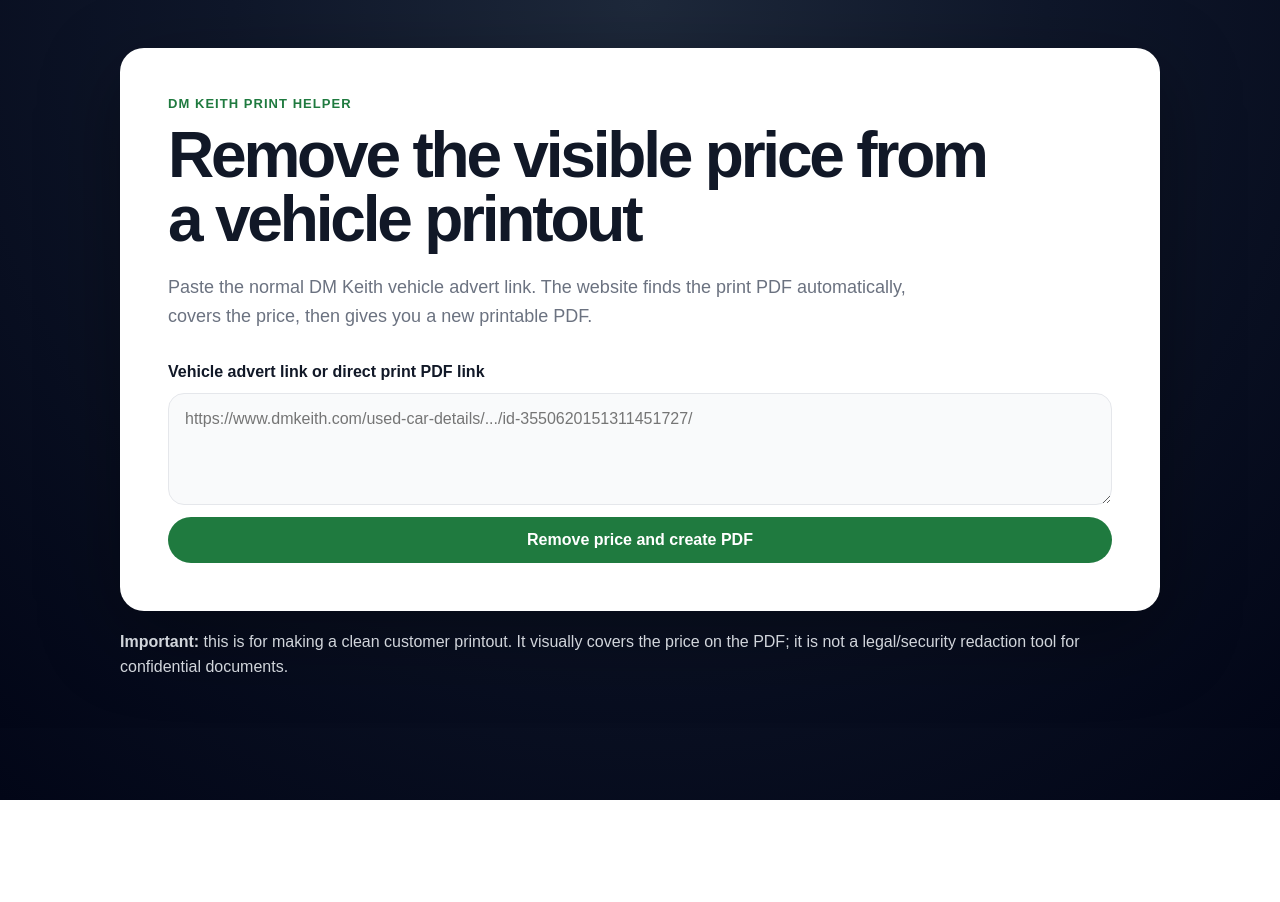
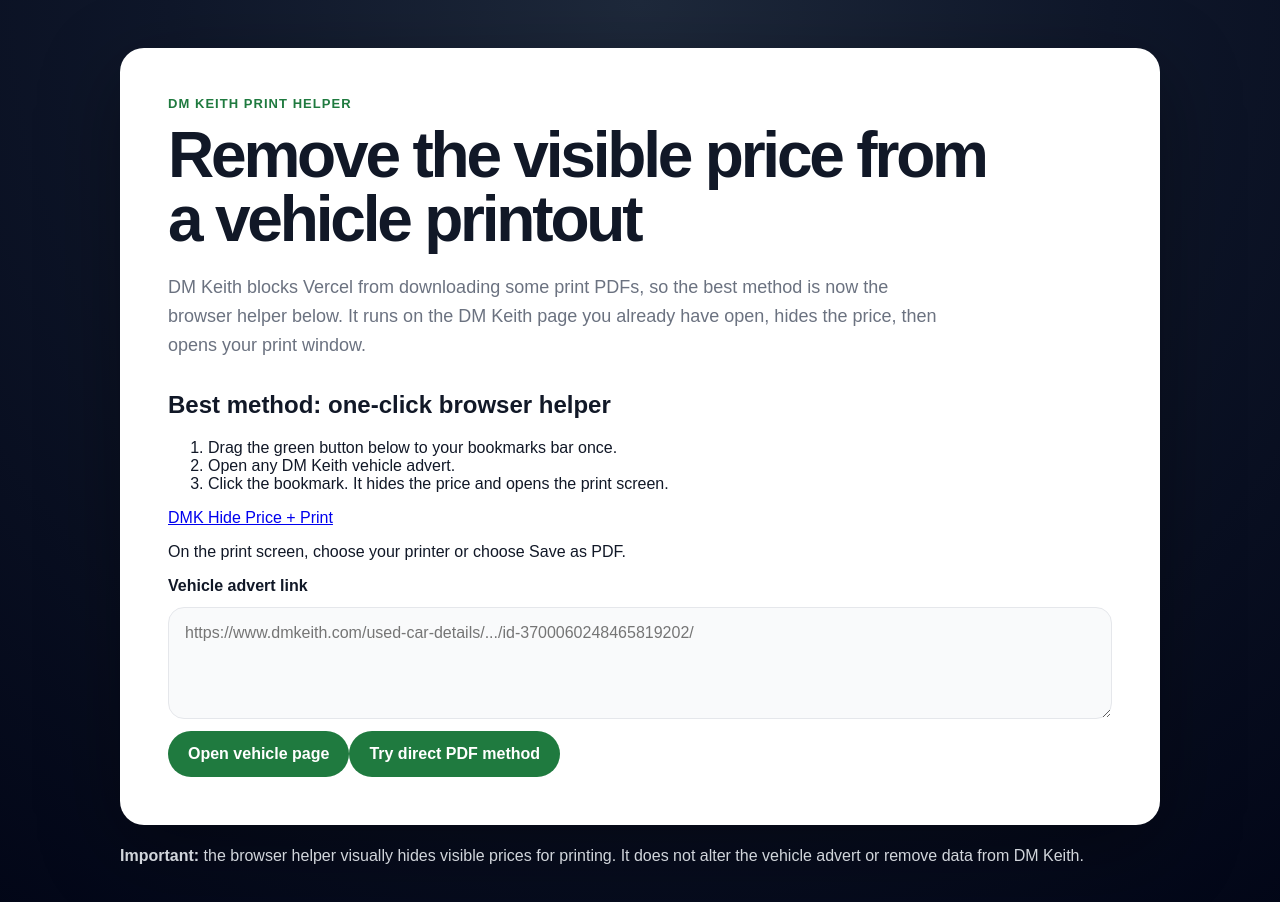
Before and after one commit to daletindall91-byte/dmk-price-remover2, a Next.js app: page / in a window 1280 px wide. Shown: the top 902 px of the page. Before the commit the page ends 800 px from the top, so only its background shows below. Built offline with nearby package versions, Linux system fonts and the light colour scheme.

Commit message:
Add browser print helper

```diff
--- a/app/page.js
+++ b/app/page.js
@@ -1,6 +1,8 @@
 'use client';
 
 import { useState } from 'react';
+
+const bookmarklet = `javascript:(()=>{const rx=/£\s?\d[\d,]*(?:\.\d{2})?/;const words=['price','monthly','finance','payment','cost'];const seen=new Set();function txt(e){return((e.innerText||e.textContent||'')+'').trim()}function ids(e){return((e.id||'')+' '+(e.className||'')).toLowerCase()}function hide(e){if(!e||seen.has(e))return;seen.add(e);e.setAttribute('data-dmk-price-hidden','yes');e.style.setProperty('color','transparent','important');e.style.setProperty('text-shadow','none','important');e.style.setProperty('background','#fff','important');e.style.setProperty('border-color','transparent','important')}document.querySelectorAll('body *').forEach(e=>{const t=txt(e);const id=ids(e);const leaf=e.children.length===0;if((leaf&&rx.test(t)&&t.length<120)||(rx.test(t)&&words.some(w=>id.includes(w))))hide(e)});setTimeout(()=>window.print(),250)})();`;
 
 export default function Home() {
   const [link, setLink] = useState('');
@@ -49,29 +51,53 @@
     if (win) win.focus();
   }
 
+  function openVehiclePage() {
+    if (!link.trim()) {
+      setError('Paste the DM Keith advert link first.');
+      return;
+    }
+    window.open(link.trim(), '_blank', 'noopener,noreferrer');
+  }
+
   return (
     <main className="page">
       <section className="card hero">
         <p className="eyebrow">DM Keith print helper</p>
         <h1>Remove the visible price from a vehicle printout</h1>
         <p className="intro">
-          Paste the normal DM Keith vehicle advert link. The website finds the print PDF automatically,
-          covers the price, then gives you a new printable PDF.
+          DM Keith blocks Vercel from downloading some print PDFs, so the best method is now the browser helper below.
+          It runs on the DM Keith page you already have open, hides the price, then opens your print window.
         </p>
 
+        <div className="helper-box">
+          <h2>Best method: one-click browser helper</h2>
+          <ol>
+            <li>Drag the green button below to your bookmarks bar once.</li>
+            <li>Open any DM Keith vehicle advert.</li>
+            <li>Click the bookmark. It hides the price and opens the print screen.</li>
+          </ol>
+          <a className="bookmarklet" href={bookmarklet}>DMK Hide Price + Print</a>
+          <p className="small-help">
+            On the print screen, choose your printer or choose Save as PDF.
+          </p>
+        </div>
+
         <form onSubmit={handleSubmit} className="form">
-          <label htmlFor="vehicle-link">Vehicle advert link or direct print PDF link</label>
+          <label htmlFor="vehicle-link">Vehicle advert link</label>
           <textarea
             id="vehicle-link"
             value={link}
             onChange={(event) => setLink(event.target.value)}
-            placeholder="https://www.dmkeith.com/used-car-details/.../id-3550620151311451727/"
+            placeholder="https://www.dmkeith.com/used-car-details/.../id-3700060248465819202/"
             rows={4}
             required
           />
-          <button type="submit" disabled={busy}>
-            {busy ? 'Creating PDF...' : 'Remove price and create PDF'}
-          </button>
+          <div className="button-row">
+            <button type="button" onClick={openVehiclePage}>Open vehicle page</button>
+            <button type="submit" disabled={busy}>
+              {busy ? 'Trying PDF...' : 'Try direct PDF method'}
+            </button>
+          </div>
         </form>
 
         {error ? <div className="error">{error}</div> : null}
@@ -90,8 +116,8 @@
       </section>
 
       <section className="note">
-        <strong>Important:</strong> this is for making a clean customer printout. It visually covers the price on
-        the PDF; it is not a legal/security redaction tool for confidential documents.
+        <strong>Important:</strong> the browser helper visually hides visible prices for printing. It does not alter the
+        vehicle advert or remove data from DM Keith.
       </section>
     </main>
   );
```
